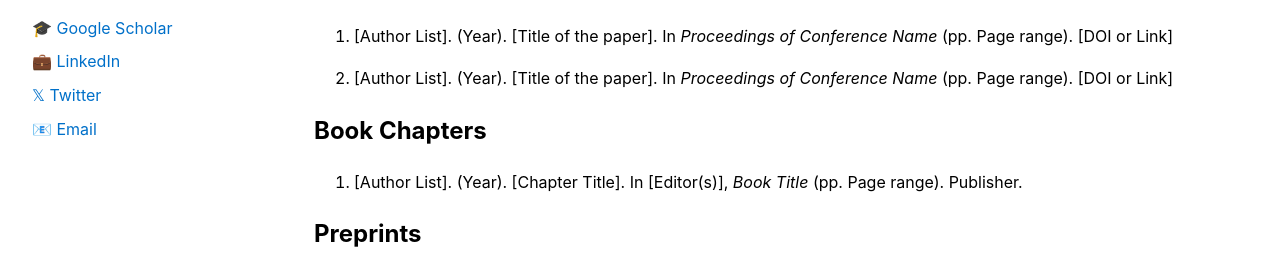
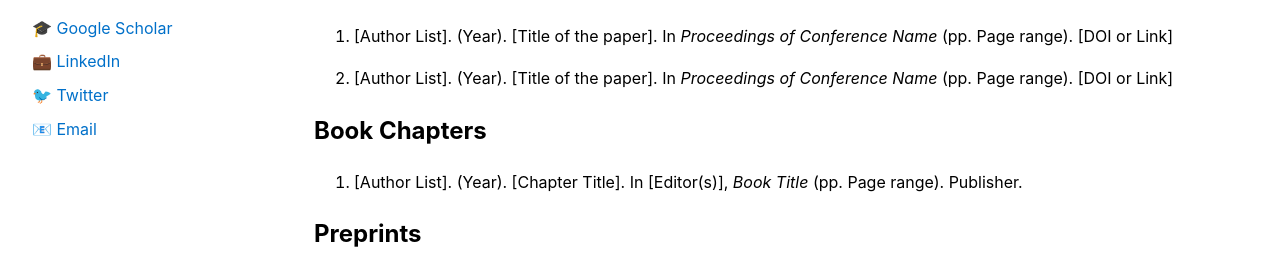
Before and after one commit to muntasimulhaque/muntasimulhaque.github.io, a Jekyll site: the page built from publications.md, in a window 1280 px wide. Shown: the part 363-640 px from the top of the page. Built offline with Jekyll 4.4.1, drawn with Linux system fonts in a browser that asks for light colours.

Commit message:
Update default.html

```diff
--- a/_layouts/default.html
+++ b/_layouts/default.html
@@ -24,7 +24,7 @@
             <div class="social-links">
                 <a href="https://scholar.google.com/citations?hl=en&user=qsD8a0MAAAAJ&view_op=list_works&sortby=pubdate" class="social-link" target="_blank">🎓 Google Scholar</a>
                 <a href="https://linkedin.com/in/muntasimulhaque" class="social-link" target="_blank">💼 LinkedIn</a>
-                <a href="https://x.com/muntasimulhaque" class="social-link" target="_blank">𝕏 Twitter</a>
+                <a href="https://x.com/muntasimulhaque" class="social-link" target="_blank">🐦 Twitter</a>
                 <a href="mailto:muntasim.haque@gmail.com" class="social-link">📧 Email</a>
             </div>
         </aside>
```
